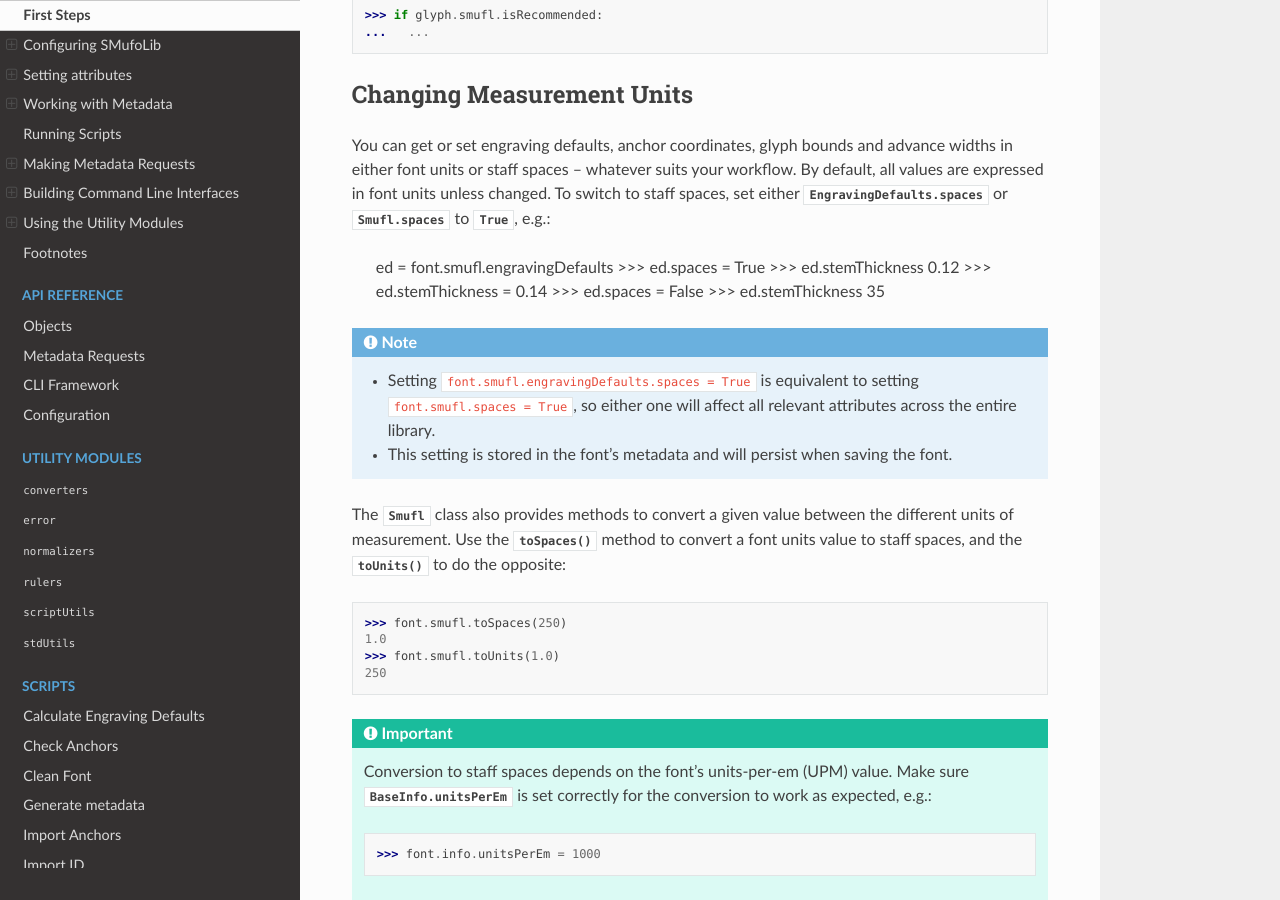
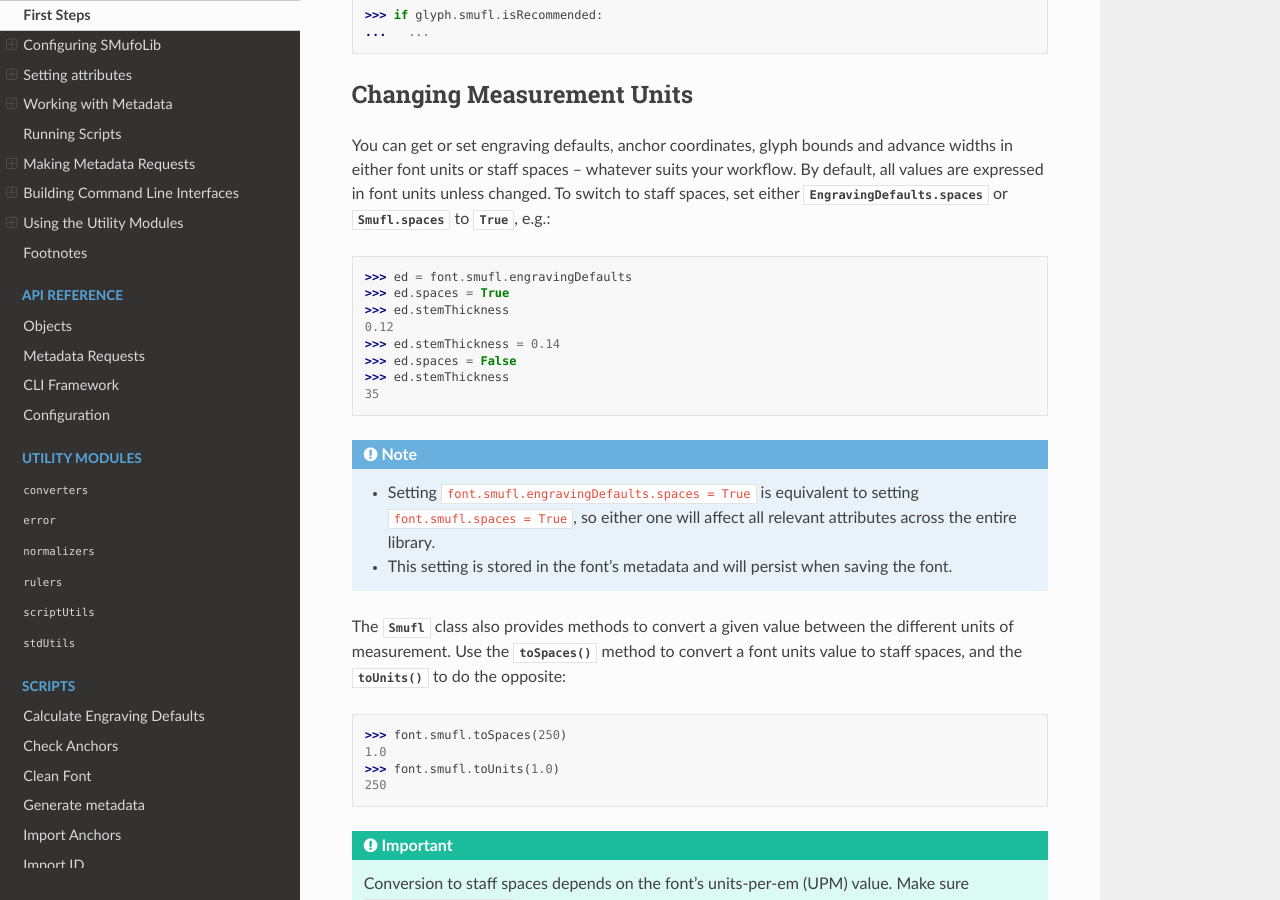
Before and after one commit to knutnergaard/smufolib, a Sphinx documentation site: the page built from docs/user_guide.rst, in a window 1280 px wide and 900 px high, scrolled down 7904 px. Built offline with Sphinx 7.4.7 and the Read the Docs theme 3.1.0, drawn with Linux system fonts in a browser that asks for light colours.

Commit message:
Fix error in example in user guide.

```diff
--- a/docs/user_guide.rst
+++ b/docs/user_guide.rst
@@ -408,7 +408,7 @@ advance widths in either font units or staff spaces -- whatever suits your workf
 switch to staff spaces, set either :attr:`.EngravingDefaults.spaces` or
 :attr:`.Smufl.spaces` to :obj:`True`, e.g.:
 
-   ed = font.smufl.engravingDefaults
+   >>> ed = font.smufl.engravingDefaults
    >>> ed.spaces = True
    >>> ed.stemThickness
    0.12
```
